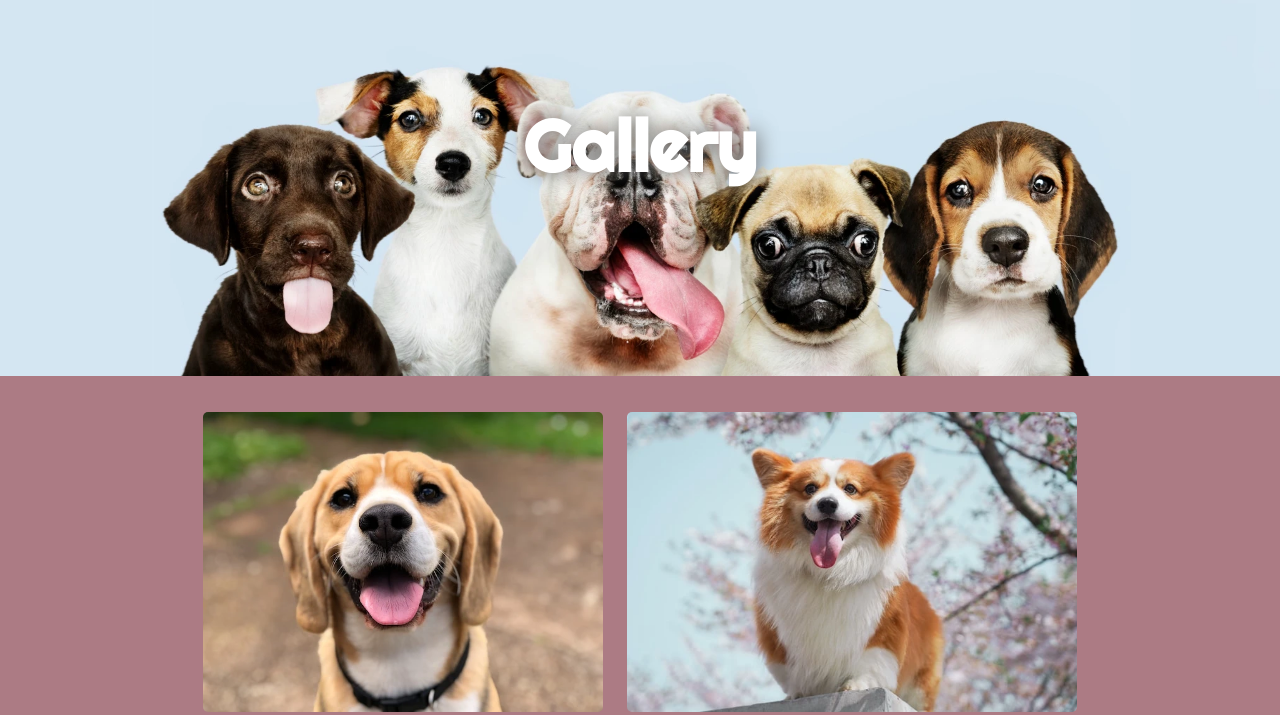
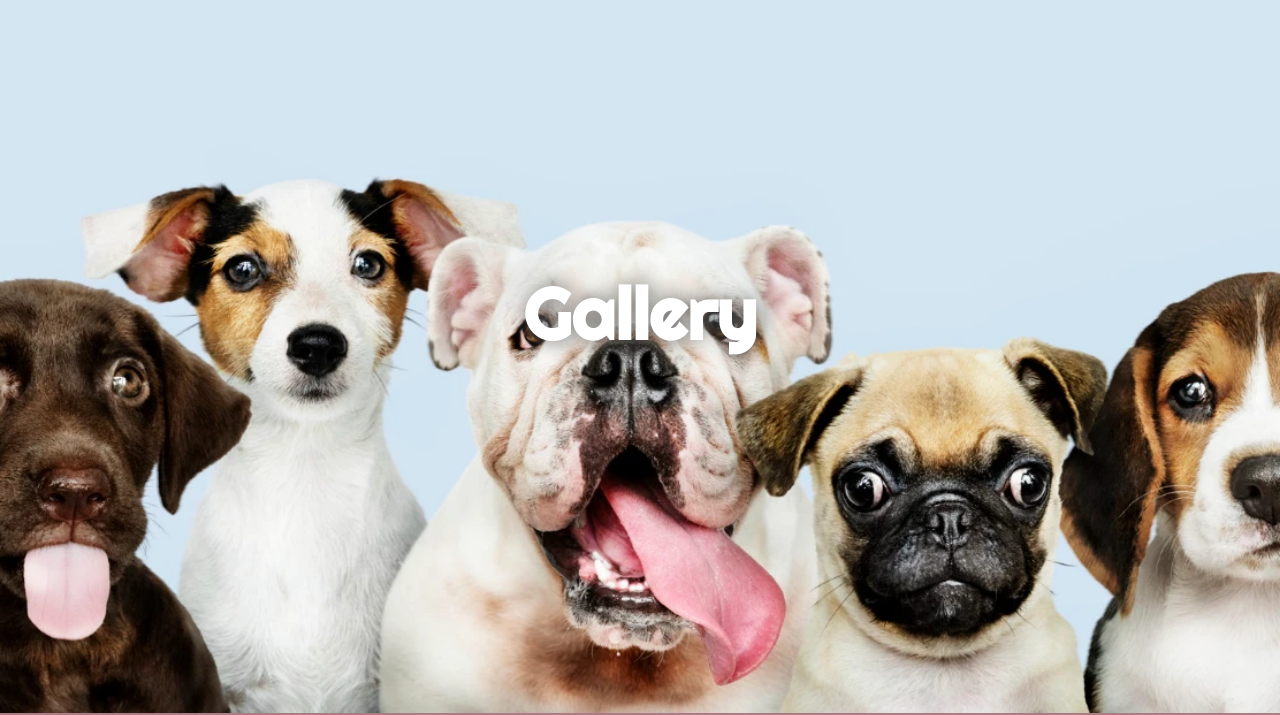
Before and after one commit to vtoth13/bark-n-bath, a plain HTML site: page gallery.html in a window 1280 px wide. Shown: the part 87-802 px from the top of the page. Drawn offline with Linux system fonts and the light colour scheme.

Commit message:
Edit: Hero styling

```diff
--- a/assets/css/style.css
+++ b/assets/css/style.css
@@ -271,20 +271,39 @@ footer {
   transform: scale(1.2) rotate(4deg);
 }
 
-/* Image gallery */
+/* Hero Styling */
 
-.title_picture {
+.hero_home {
   position: relative;
+  height: 50rem;
+  background: url('/assets/images/dog_brushing.webp') center/cover no-repeat;
   text-align: center;
-  position: relative;
-  display: inline-block;
 }
 
-.title_picture img {
-  display: block;
-  width: 100%;
-  height: auto;
+.hero_services {
+  position: relative;
+  height: 50rem;
+  background: url('/assets/images/dog_spa_treatment.webp') center/cover no-repeat;
+  text-align: center;
+
 }
+
+.hero_gallery {
+  position: relative;
+  height: 50rem;
+  background: url('/assets/images/group-portrait-adorable-puppies.webp') center/cover no-repeat;
+  text-align: center;
+}
+
+.hero_contact {
+  position: relative;
+  height: 50rem;
+  background: url('/assets/images/contact.webp') center/cover no-repeat;
+  text-align: center;
+}
+
+
+/* Image gallery */
 
 .centered {
   position: absolute;
--- a/gallery.html
+++ b/gallery.html
@@ -36,8 +36,7 @@
             </nav>
         </div>
     </header>
-    <div class="title_picture">
-        <img src="assets/images/group-portrait-adorable-puppies.webp" alt="group portrait puppies" class="top_image">
+    <div class="hero_gallery">
         <div class="centered">
             <h1>Gallery</h1>
         </div>
```
Also changed, not shown: contact.html (+1 -2 lines), index.html (+1 -2 lines), services.html (+1 -2 lines).
